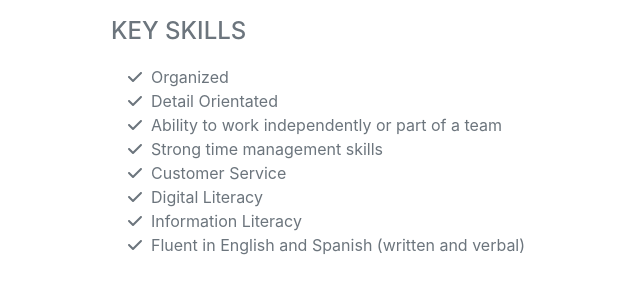
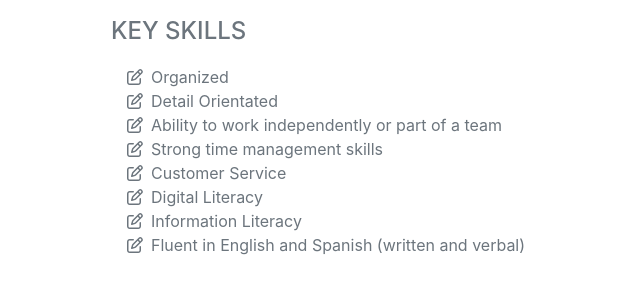
Before and after one commit to cherrera90/cherrera90.github.io, a plain HTML site: page index.html in a window 1280 px wide. Shown: the part 3224-3527 px from the top of the page, 209-849 px from the left. Drawn offline with nearby package versions, Linux system fonts and the light colour scheme; a web font is replaced by a local one.

Commit message:
Website final changes

```diff
--- a/index.html
+++ b/index.html
@@ -154,35 +154,35 @@
                 <div class="subheading mb-3">Key Skills</div>
                 <ul class="fa-ul mb-0">
                     <li>
-                        <span class="fa-li"><i class="fas fa-check"></i></span>
+                        <span class="fa-li"><i class="fa-regular fa-pen-to-square"></i></span>
                         Organized
                     </li>
                     <li>
-                        <span class="fa-li"><i class="fas fa-check"></i></span>
+                        <span class="fa-li"><i class="fa-regular fa-pen-to-square"></i></span>
                         Detail Orientated
                     </li>
                     <li>
-                        <span class="fa-li"><i class="fas fa-check"></i></span>
+                        <span class="fa-li"><i class="fa-regular fa-pen-to-square"></i></span>
                         Ability to work independently or part of a team
                     </li>
                     <li>
-                        <span class="fa-li"><i class="fas fa-check"></i></span>
+                        <span class="fa-li"><i class="fa-regular fa-pen-to-square"></i></span>
                         Strong time management skills
                     </li>
                     <li>
-                        <span class="fa-li"><i class="fas fa-check"></i></span>
+                        <span class="fa-li"><i class="fa-regular fa-pen-to-square"></i></span>
                         Customer Service
                     </li>
                     <li>
-                        <span class="fa-li"><i class="fas fa-check"></i></span>
+                        <span class="fa-li"><i class="fa-regular fa-pen-to-square"></i></span>
                         Digital Literacy
                     </li>
                     <li>
-                        <span class="fa-li"><i class="fas fa-check"></i></span>
+                        <span class="fa-li"><i class="fa-regular fa-pen-to-square"></i></span>
                         Information Literacy
                     </li>
                     <li>
-                        <span class="fa-li"><i class="fas fa-check"></i></span>
+                        <span class="fa-li"><i class="fa-regular fa-pen-to-square"></i></span>
                         Fluent in English and Spanish (written and verbal)
                     </li>
                 </ul>
```
